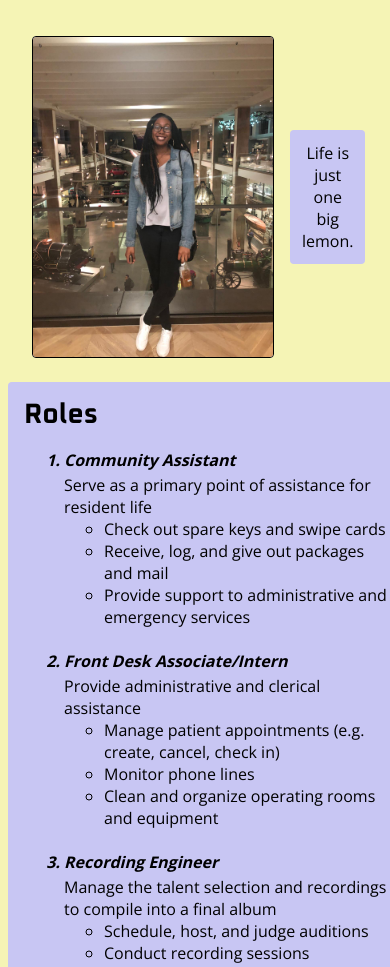
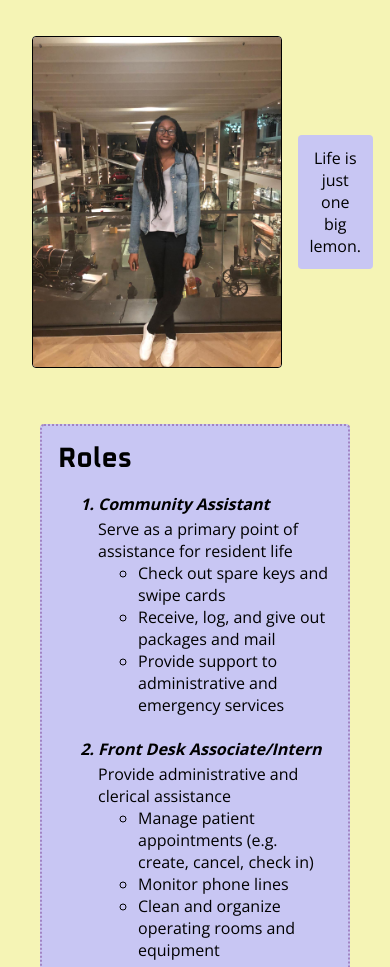
Before and after one commit to oadewole/oadewole.github.io, a plain HTML site: page assignments/assignment-1/index.html in a window 390 px wide. Shown: the part 250-1217 px from the top of the page. Drawn offline with nearby package versions, Linux system fonts and the light colour scheme.

Commit message:
Update styles.css

```diff
--- a/assignments/assignment-1/styles.css
+++ b/assignments/assignment-1/styles.css
@@ -48,15 +48,15 @@ body {
 }
 
 .profile {
-    flex-grow: 0.33;
-    /* justify-content: space-evenly; */
+    /* flex-grow: 0.33; */
+    /* justify-content: space-between; */
     margin: 1.5em;
     font-family: 'Open Sans';
     align-items: center;
 }
 .profile-pic{
-    max-width: 300px;
-    max-height: 320px;
+    max-width: 100%;
+    max-height: 330px;
     border: 1px solid black;
     border-radius: 4px;
     background-color: #C8C6F3;
@@ -77,9 +77,10 @@ body {
     flex-grow: 0.67; /* take u*/
     font-family: 'Open Sans';
     background-color: #C8C6F3;
+    margin: 1em;
     padding: 1em;
     border-radius: 4px;
-
+    border: 2px dotted #A284C4;
 }
 
 .roles {
@@ -99,6 +100,11 @@ body {
 }
 
 @media screen and (max-width: 1000px) {
+    body {
+        flex: row wrap;
+        align-items: center;
+    }
+
     .content {
         /* align-content: center; */
         justify-content: center;
@@ -110,5 +116,7 @@ body {
         justify-content: space-evenly;
     }
 
-
+    .work-list {
+        margin: 2em;
+    }
 }
```
